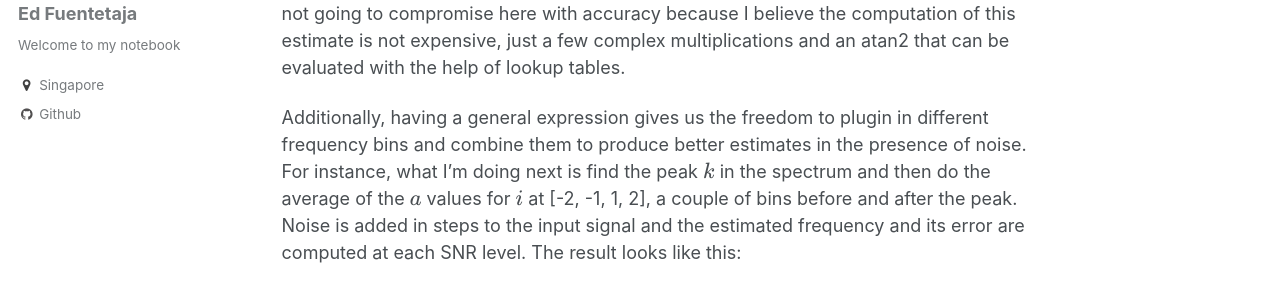
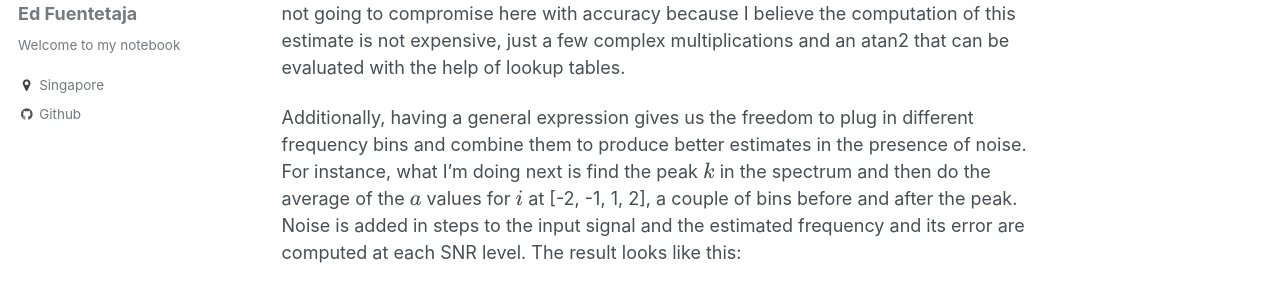
Before and after one commit to EdFuentetaja/EdFuentetaja.github.io, a Jekyll site: the page built from _posts/2019-08-03-frequency_estimation.markdown, in a window 1280 px wide and 900 px high, scrolled down 6529 px. Shown: the part 153-453 px from the top of the window. Built offline with Jekyll 4.4.1, drawn with Linux system fonts in a browser that asks for light colours; formulas are drawn with MathJax 3; comment, search, counter and statistics services are not loaded.

Commit message:
Spelling fixes.

```diff
--- a/_posts/2019-07-27-frequency_shifting.markdown
+++ b/_posts/2019-07-27-frequency_shifting.markdown
@@ -21,7 +21,7 @@ This is demonstrated easily. Thanks to [Fourier][fourier] we know that any signa
 
 $$s(t) = \sum_{n=-\infty}^{\infty} S[n] e^{j 2 \pi n t / P}$$
 
-therefore, a multiplication by the phasor $$e^{j 2 \pi f_\Delta t}$$ produces a frequency shitting to all its frequency components by $$f_\Delta$$ Hz:
+therefore, a multiplication by the phasor $$e^{j 2 \pi f_\Delta t}$$ produces a frequency shifting to all its frequency components by $$f_\Delta$$ Hz:
 
 $$s(t) e^{j 2 \pi f_\Delta t} = \sum_{n=-\infty}^{\infty} S[n] e^{j 2 \pi (n/P + f_\Delta) t}$$
 
--- a/_posts/2019-08-03-frequency_estimation.markdown
+++ b/_posts/2019-08-03-frequency_estimation.markdown
@@ -130,7 +130,7 @@ and the frequency is computed as $$f = \dfrac{f_s}{2 \pi} atan2(imag(a), real(a)
 
 In the absence of noise this is an exact expression, probably not far from Lyon's one where he uses some more tricks to approximate the output from the atan2. However I'm not going to compromise here with accuracy because I believe the computation of this estimate is not expensive, just a few complex multiplications and an atan2 that can be evaluated with the help of lookup tables.
 
-Additionally, having a general expression gives us the freedom to plugin in different frequency bins and combine them to produce better estimates in the presence of noise. For instance, what I'm doing next is find the peak $$k$$ in the spectrum and then do the average of the $$a$$ values for $$i$$ at [-2, -1, 1, 2], a couple of bins before and after the peak. Noise is added in steps to the input signal and the estimated frequency and its error are computed at each SNR level. The result looks like this:
+Additionally, having a general expression gives us the freedom to plug in different frequency bins and combine them to produce better estimates in the presence of noise. For instance, what I'm doing next is find the peak $$k$$ in the spectrum and then do the average of the $$a$$ values for $$i$$ at [-2, -1, 1, 2], a couple of bins before and after the peak. Noise is added in steps to the input signal and the estimated frequency and its error are computed at each SNR level. The result looks like this:
 
 ![frequency estimation error vs SNR][frequency_error_vs_snr]{:.center-image}
 
```
